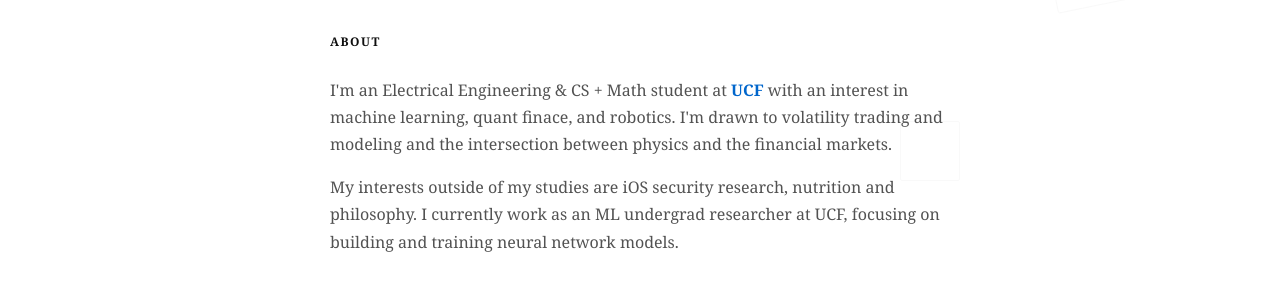
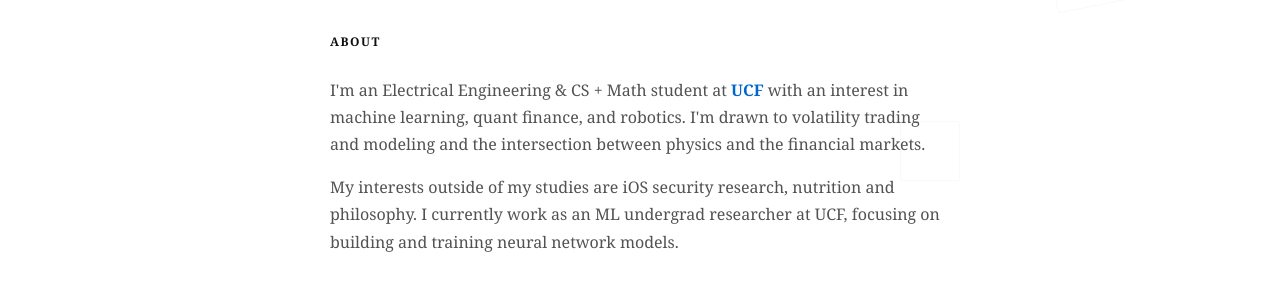
Before and after one commit to brianrojrc/brianrojrc.github.io, a Jekyll site: the page built from index.md, in a window 1280 px wide and 900 px high. Shown: the part 239-539 px from the top of the window. Built offline with Jekyll 4.4.1, drawn with Linux system fonts in a browser that asks for light colours.

Commit message:
Update index.md

```diff
--- a/index.md
+++ b/index.md
@@ -10,7 +10,7 @@
 
 <section id="about">
     <h2>About</h2>
-    <p>I'm an Electrical Engineering & CS + Math student at <a href="https://www.ucf.edu/" target="_blank" style="color: var(--accent-color); font-weight: 600;">UCF</a> with an interest in machine learning, quant finace, and robotics. I'm drawn to volatility trading and modeling and the intersection between physics and the financial markets.</p>
+    <p>I'm an Electrical Engineering & CS + Math student at <a href="https://www.ucf.edu/" target="_blank" style="color: var(--accent-color); font-weight: 600;">UCF</a> with an interest in machine learning, quant finance, and robotics. I'm drawn to volatility trading and modeling and the intersection between physics and the financial markets.</p>
     <p>My interests outside of my studies are iOS security research, nutrition and philosophy. I currently work as an ML undergrad researcher at UCF, focusing on building and training neural network models.</p>
 </section>
 
```
